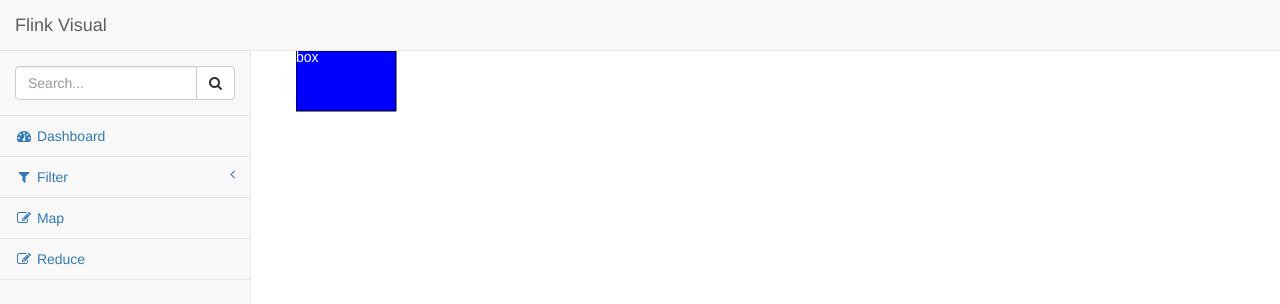
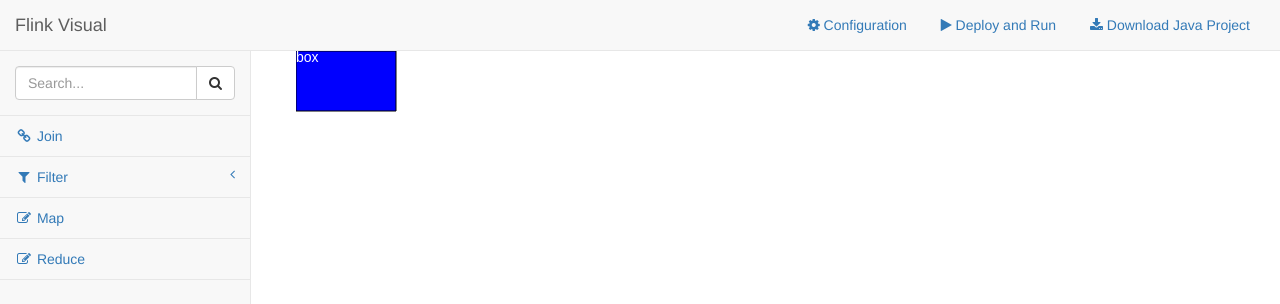
Before and after one commit to citmp2015/flink-visual-programming, a plain HTML site: page src/main/webapp/pages/index.html in a window 1280 px wide. Shown: the top 304 px of the page. Drawn offline with Linux system fonts and the light colour scheme.

Commit message:
added top navigationbar

```diff
--- a/src/main/webapp/pages/index.html
+++ b/src/main/webapp/pages/index.html
@@ -35,6 +35,12 @@
                     <a class="navbar-brand" href="index.html">Flink Visual</a>
                 </div>
 
+				<ul class="nav navbar-top-links navbar-right">
+					<li><a href="#"><i class="fa fa-cog"></i> Configuration</a></li>
+					<li><a href="#"><i class="fa fa-play"></i> Deploy and Run</a></li>
+					<li><a href="#"><i class="fa fa-download"></i> Download Java Project</a></li>
+				</ul>
+
                 <div class="navbar-default sidebar" role="navigation">
                     <div class="sidebar-nav navbar-collapse">
                         <ul class="nav" id="side-menu">
@@ -49,7 +55,7 @@
                                 </div>
                             </li>
                             <li>
-                                <a href="#"><i class="fa fa-dashboard fa-fw"></i> Dashboard</a>
+                                <a href="#"><i class="fa fa-link fa-fw"></i> Join</a>
                             </li>
                             <li>
                                 <a href="#"><i class="fa fa-filter fa-fw"></i> Filter<span class="fa arrow"></span></a>
```
